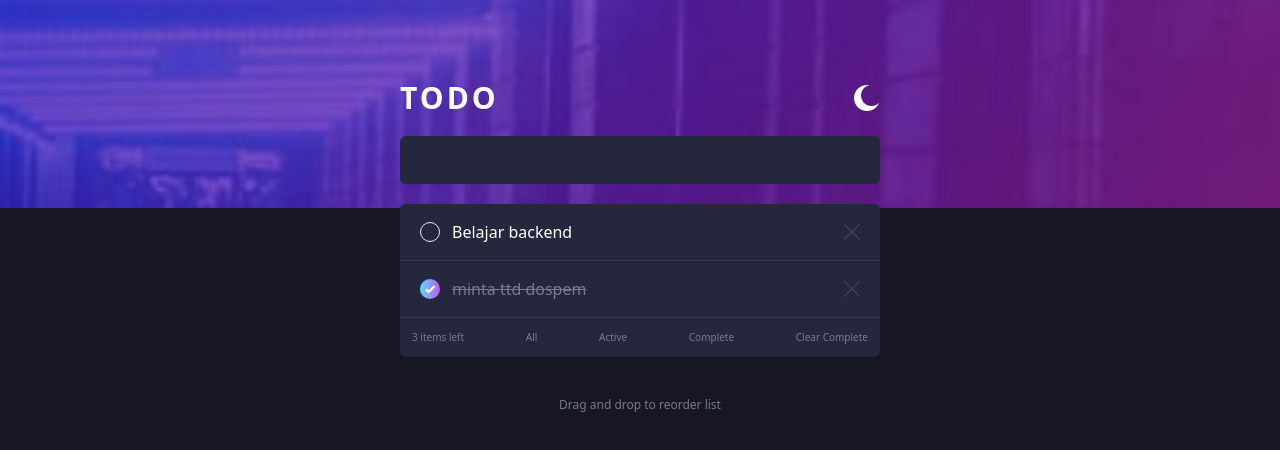
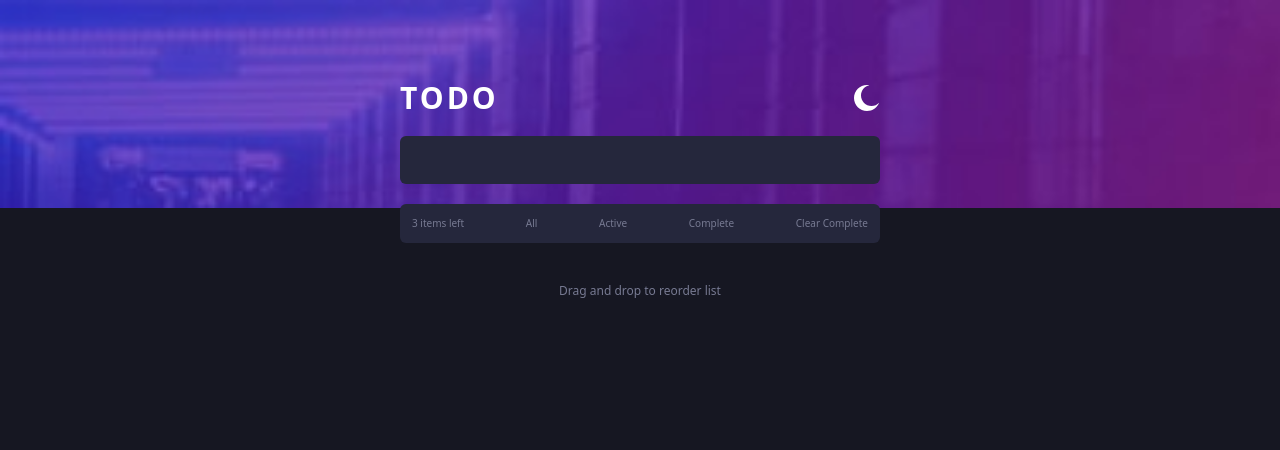
Before and after one commit to ahmadhilmandani/to-dol-list-react, a React (Vite) app: page / in a window 1280 px wide. Shown: the top 450 px of the page. Built offline with nearby package versions, Linux system fonts and the light colour scheme.

Commit message:
UPDATE adding list is done insya Allah

```diff
--- a/src/App.jsx
+++ b/src/App.jsx
@@ -1,28 +1,25 @@
 import { useState } from 'react'
-import reactLogo from './assets/react.svg'
-import viteLogo from '/vite.svg'
+
+
+import { List } from './List'
+
 import bgMobileDark from './assets/img/bgMobileDark.jpg'
-import { List } from './List'
 import iconMoon from './assets/img/icon-moon.svg'
 import iconSun from './assets/img/icon-sun.svg'
 import './App.css'
 
 function App() {
   const [lightMode, setLightMode] = useState(false)
-  const [list, setList] = useState({
+  const [listName, setListName] = useState('')
+  const [list, setList] = useState(
+    [
 
-  })
-  const test = [
-    {
-      work: 'Belajar backend',
-      done: false
-    },
-    {
-      work: 'minta ttd dospem',
-      done: true,
-
-    }
-  ]
+    ]
+  )
+  const addList = (e) => {
+    e.preventDefault()
+    setList([...list, { work: listName }])
+  }
 
   return (
     <div className='w-full min-h-screen flex justify-center gap-5 bg-Cust-Very-Dark-Blue relative px-6'>
@@ -31,14 +28,16 @@ function App() {
         <header className='flex justify-between items-center'>
           <h1 className='text-white font-semibold text-3xl tracking-widest'>TODO</h1>
 
-          {lightMode == true ? <img src={iconSun} alt="" />  : <img src={iconMoon} alt='' />}
+          {lightMode == true ? <img src={iconSun} alt="" /> : <img src={iconMoon} alt='' />}
 
         </header>
         <main className='mt-5'>
-          <input type="text" className='w-full px-3 py-3 rounded-md bg-Cust-Bg-Color text-white' />
+          <form method="post" onSubmit={addList} id='form-list'>
+            <input type="text" className='w-full px-3 py-3 rounded-md bg-Cust-Bg-Color text-white' onChange={(e) => { setListName(e.target.value) }} />
+          </form>
           <div className='mt-5 rounded-md bg-Cust-Bg-Color'>
 
-            <List test={test} />
+            <List list={list} />
 
             <div className='flex justify-between px-3 py-3 text-Cust-Dark-Grayish-Blue text-[10px]'>
               <div>3 items left</div>
--- a/src/List.jsx
+++ b/src/List.jsx
@@ -5,17 +5,16 @@ export function List(props) {
     return (
         <>
             {
-                props.test.map((test, index) => {
+                props.list.map((list, index) => {
                     return (
                         <div className='px-3 py-3 lg:px-5 lg:py-4 flex justify-between items-center text-xs md:text-base text-white border-b border-b-Cust-Very-Dark-Grayish-Blue' id={index}>
                             <div className='flex gap-3 items-center'>
-                                <div className={`w-[16px] h-[16px] lg:w-[20px] lg:h-[20px] rounded-full overflow-hidden flex justify-center items-center
-                                 ${test.done ? 'bg-gradient-to-r from-Cust-Sky-Blue to-Cust-Purple' : 'border'}`} >
-                                    {test.done &&
-                                    <img src={iconCheck} alt="icon check" />
-                                }
+                                <div className={`w-[16px] h-[16px] lg:w-[20px] lg:h-[20px] rounded-full overflow-hidden flex justify-center items-center ${list.done ? 'bg-gradient-to-r from-Cust-Sky-Blue to-Cust-Purple' : 'border'}`} >
+                                    {list.done &&
+                                        <img src={iconCheck} alt="icon check" />
+                                    }
                                 </div>
-                                <p className={test.done == true ? 'line-through text-Cust-Dark-Grayish-Blue' : ''} >{test.work}</p>
+                                <p className={list.done == true ? 'line-through text-Cust-Dark-Grayish-Blue' : ''} >{list.work}</p>
                             </div>
                             <img src={iconX} alt="" className='w-[12px] h-[12px] lg:w-[16px] lg:h-[16px]' />
                         </div>
```
